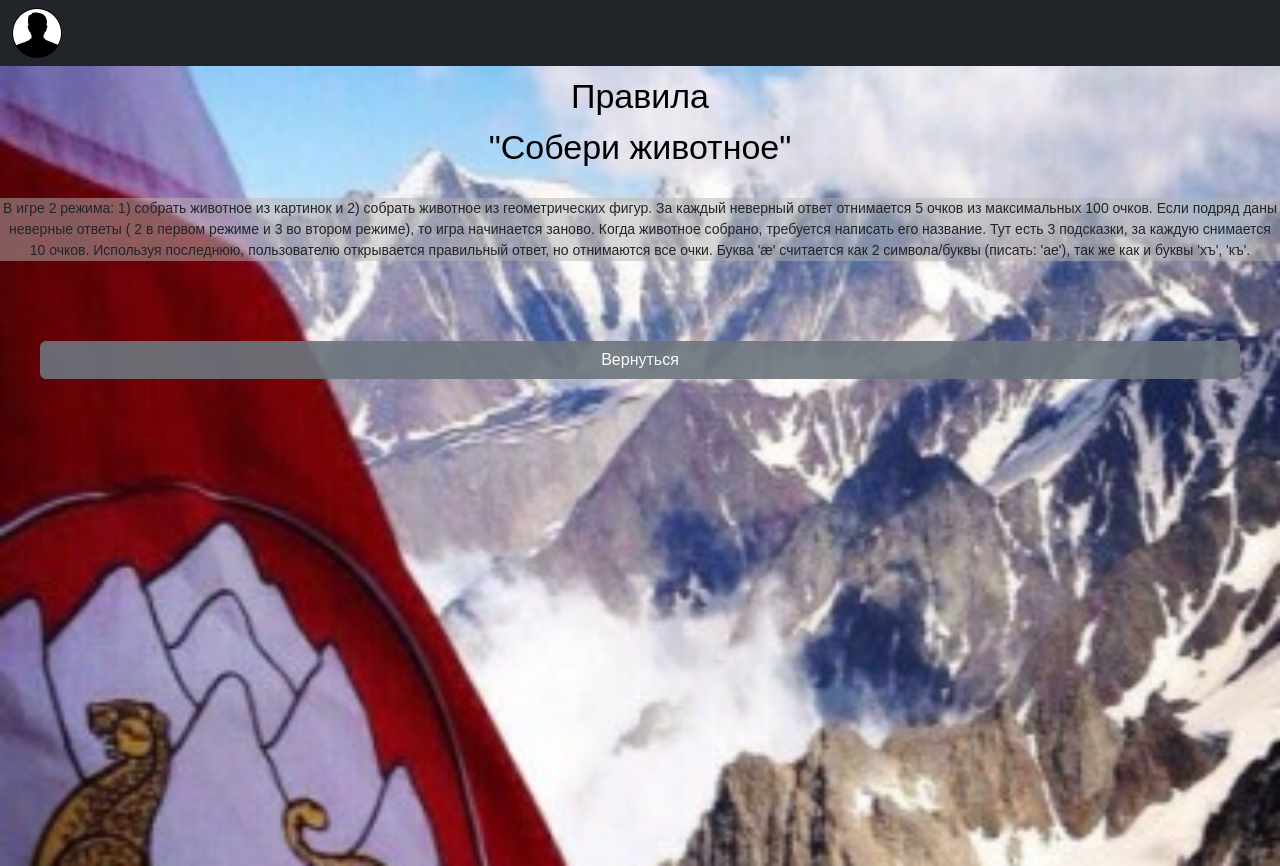
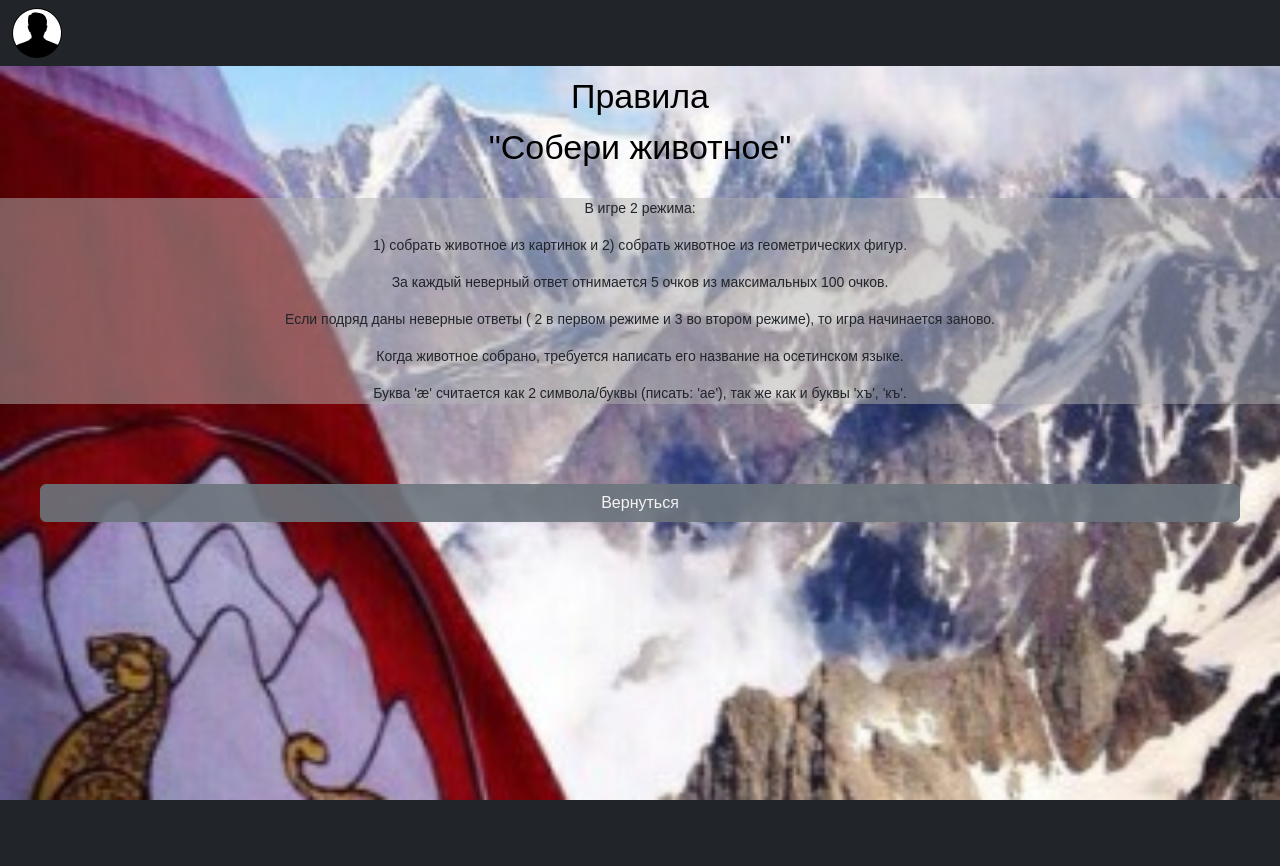
Before and after one commit to marathedziov/Piece-by-piece, a Flask app: page /rules in a window 1280 px wide. After the commit the page ends 800 px from the top, so only its background shows below. Run offline with Flask 3, Linux system fonts and the light colour scheme.

Commit message:
Версия работающая

```diff
--- a/static/css/style.css
+++ b/static/css/style.css
@@ -226,10 +226,14 @@ th {
 
 
 
+body, .div-main {
+    height: 100vh;
+    margin: 0;
+    overflow-x: hidden; /* Prevent horizontal overflow */
+}
 .div-main {
-    height: 100vh;
     width: 100vw;
-
+    background-image: url('static/img/bg3.jpg');
     background-size: cover;
     background-repeat: no-repeat;
     background-position: center;
@@ -262,14 +266,12 @@ th {
     margin: 20px;
     margin-top: 80px;
 }
-
 .main-rules a {
     opacity: 0.9;
     display: flex;
     justify-content: center;
     margin: 20px;
 }
-
 .main-back-main a {
     opacity: 0.9;
     display: flex;
--- a/templates/main_window.html
+++ b/templates/main_window.html
@@ -14,8 +14,8 @@
         }
     </style>
 </head>
-<body class="body">
-<nav class="navbar navbar-expand-lg navbar-dark bg-dark">
+<body class="body div-main" style="background-image: url('static/img/bg3.jpg');">
+    <nav class="navbar navbar-expand-lg navbar-dark bg-dark">
         <div class="container-fluid">
 
             <div class="dropdown">
@@ -50,8 +50,6 @@
         </div>
     </nav>
 
-<div class="div-main" style="background-image: url('static/img/bg3.jpg');">
-
     <header class="header-main">Игра<br>"Собери животное"</header>
     <div class="main-about-project">
         <p>Используя слова на осетинком языке, попытайся собрать животное по частям</p>
--- a/templates/rules.html
+++ b/templates/rules.html
@@ -8,8 +8,8 @@
     <title>Собери животное</title>
     <link rel="stylesheet" href="static/css/style.css">
 </head>
-<body class="body">
-<nav class="navbar navbar-expand-lg navbar-dark bg-dark">
+<body class="body div-main" style="background-image: url('static/img/bg3.jpg');">
+    <nav class="navbar navbar-expand-lg navbar-dark bg-dark">
     <div class="container-fluid">
 
         <div class="dropdown">
@@ -43,23 +43,18 @@
         {% endif %}
     </div>
 </nav>
-
-<div class="div-main" style="background-image: url('static/img/bg3.jpg');">
-
     <header class="header-main">Правила<br>"Собери животное"</header>
     <div class="main-about-project">
-        <p>В игре 2 режима: 1) собрать животное из картинок и 2) собрать животное из геометрических фигур. За каждый
-            неверный ответ отнимается 5 очков из максимальных 100 очков. Если подряд даны неверные ответы ( 2 в первом
-            режиме и 3 во втором режиме), то игра начинается заново. Когда животное собрано, требуется написать его
-            название. Тут есть 3 подсказки, за каждую снимается 10 очков. Используя последнюю, пользователю открывается
-            правильный ответ, но отнимаются все очки. Буква 'æ' считается как 2 символа/буквы (писать: 'ае'), так же
-            как и буквы 'хъ', 'къ'.</p>
+        <p align="center">В игре 2 режима: </p>
+        <p align="center">1) собрать животное из картинок и 2) собрать животное из геометрических фигур. </p>
+        <p align="center">За каждый неверный ответ отнимается 5 очков из максимальных 100 очков. </p>
+        <p align="center">Если подряд даны неверные ответы ( 2 в первом режиме и 3 во втором режиме), то игра начинается заново. </p>
+        <p align="center">Когда животное собрано, требуется написать его название на осетинском языке. </p>
+        <p align="center">Буква 'æ' считается как 2 символа/буквы (писать: 'ае'), так же как и буквы 'хъ', 'къ'. </p>
     </div>
     <div class="main-back-main">
         <a class="btn btn-secondary" href="/">Вернуться</a>
     </div>
-
-</div>
 
 <script src="https://cdn.jsdelivr.net/npm/bootstrap@5.3.3/dist/js/bootstrap.bundle.min.js"
         integrity="sha384-YvpcrYf0tY3lHB60NNkmXc5s9fDVZLESaAA55NDzOxhy9GkcIdslK1eN7N6jIeHz"
```
Also changed, not shown: db/DataBase.db.
